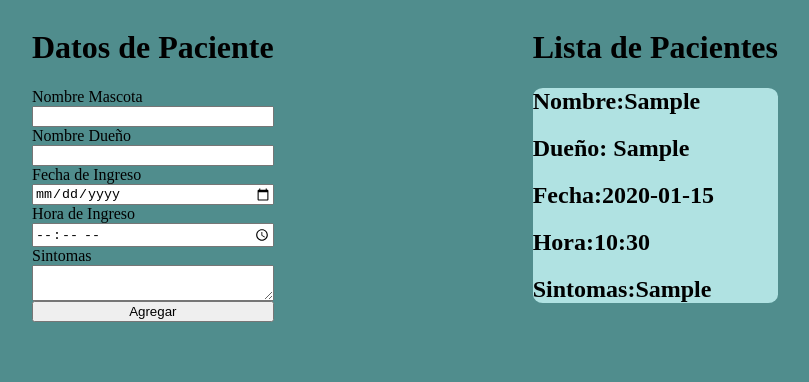
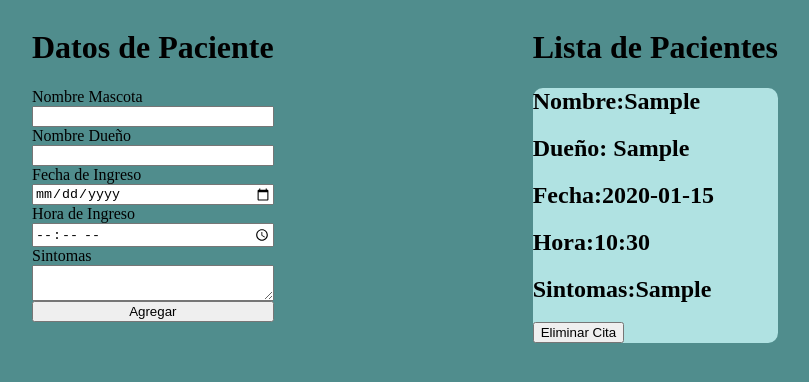
Before and after one commit to Josue1789/AdministradorDePacientes, a React (Vite) app in the folder ProyectoFinal/: page / in a window 1280 px wide. Both pictures are taken after typing "Sample", "Sample", "2020-01-15", "10:30", "Sample" into the empty fields and a click on the button "Agregar". Shown: the top 382 px of the page, without its empty margins (235-1044 px from the left). Built offline with nearby package versions, Linux system fonts and the light colour scheme.

Commit message:
Creacion de boton para eliminar citas

```diff
--- a/ProyectoFinal/src/App.jsx
+++ b/ProyectoFinal/src/App.jsx
@@ -20,7 +20,7 @@ function App() {
       <div>
       <Header titulo = {"Lista de Pacientes"}/>
       {pacientes.map((paciente)=>{
-        return <Paciente mascota={paciente.mascota} dueño={paciente.dueño} fecha={paciente.fecha}
+        return <Paciente pacientes={pacientes} setPacientes={setPacientes} mascota={paciente.mascota} dueño={paciente.dueño} fecha={paciente.fecha}
         hora={paciente.hora} coms={paciente.coms}/>
       })}
       </div>
--- a/ProyectoFinal/src/Paciente.jsx
+++ b/ProyectoFinal/src/Paciente.jsx
@@ -1,7 +1,12 @@
 import React, { useState } from "react";
 import "./Paciente.css"
 
-function Paciente({mascota, dueño, fecha, hora, coms}){
+function Paciente({pacientes, setPacientes, mascota, dueño, fecha, hora, coms}){
+
+    const eliminarCita=()=>{
+        const newPacientes=pacientes.filter(paciente => paciente.dueño != dueño);
+        setPacientes(newPacientes)
+    }
 
     return(
         <div className="pacienteContainer">
@@ -10,6 +15,7 @@ function Paciente({mascota, dueño, fecha, hora, coms}){
             <h2>Fecha:{fecha}</h2>
             <h2>Hora:{hora}</h2>
             <h2>Sintomas:{coms}</h2>
+            <button onClick={eliminarCita}>Eliminar Cita</button>
         </div>
     )
 }
```
Also changed, not shown: ProyectoFinal/src/Paciente.css (line endings or trailing spaces).
